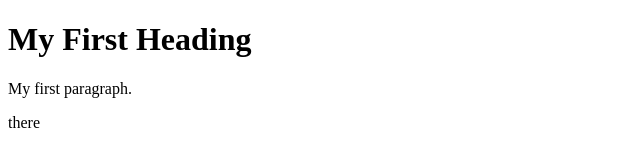
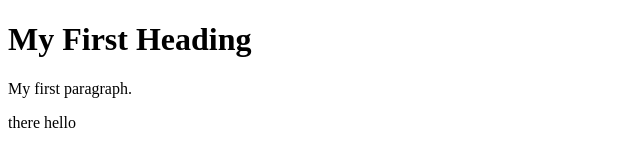
Before and after one commit to Yameenkhan991/demo-repo, a plain HTML site: page index.html in a window 1280 px wide. Shown: the full height of the page, 0-640 px from the left. Drawn offline with Linux system fonts and the light colour scheme.

Commit message:
hello added

```diff
--- a/index.html
+++ b/index.html
@@ -10,3 +10,4 @@
 </html>
 
 <diff>there<diff>
+<diff>hello<diff>
```
